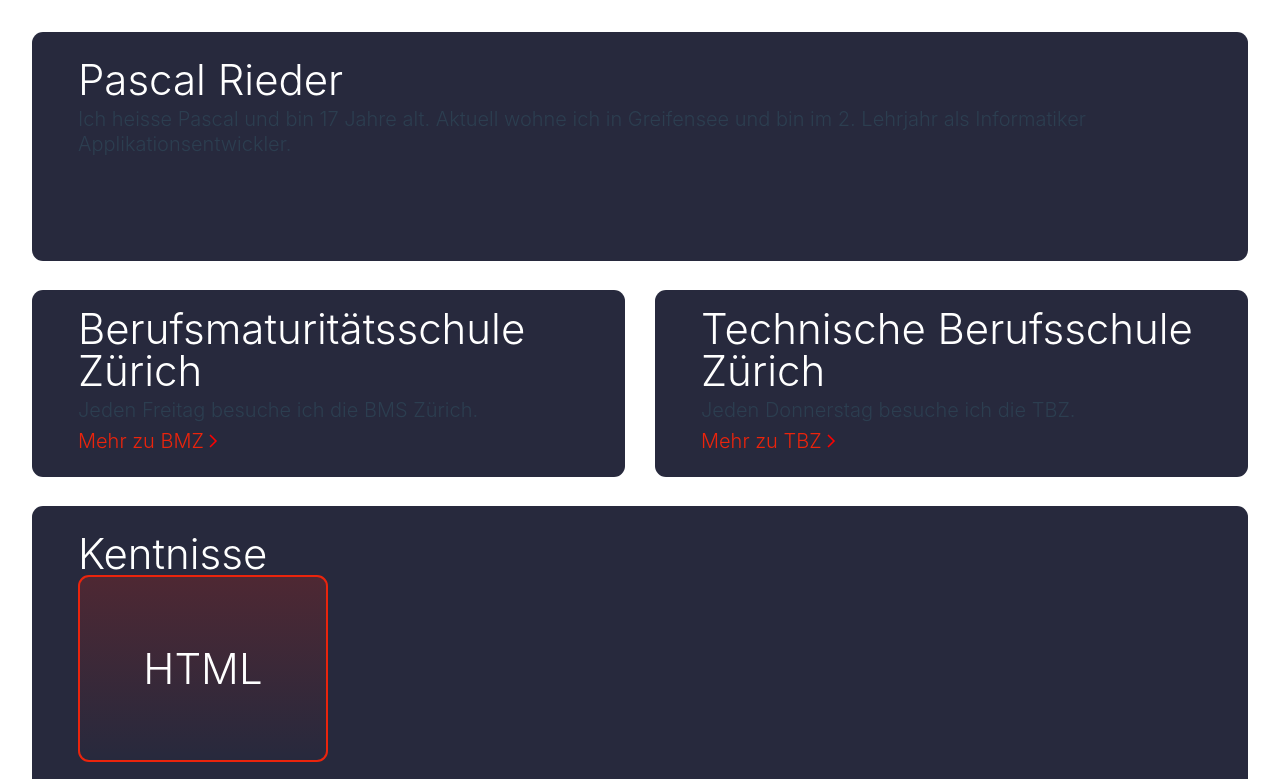
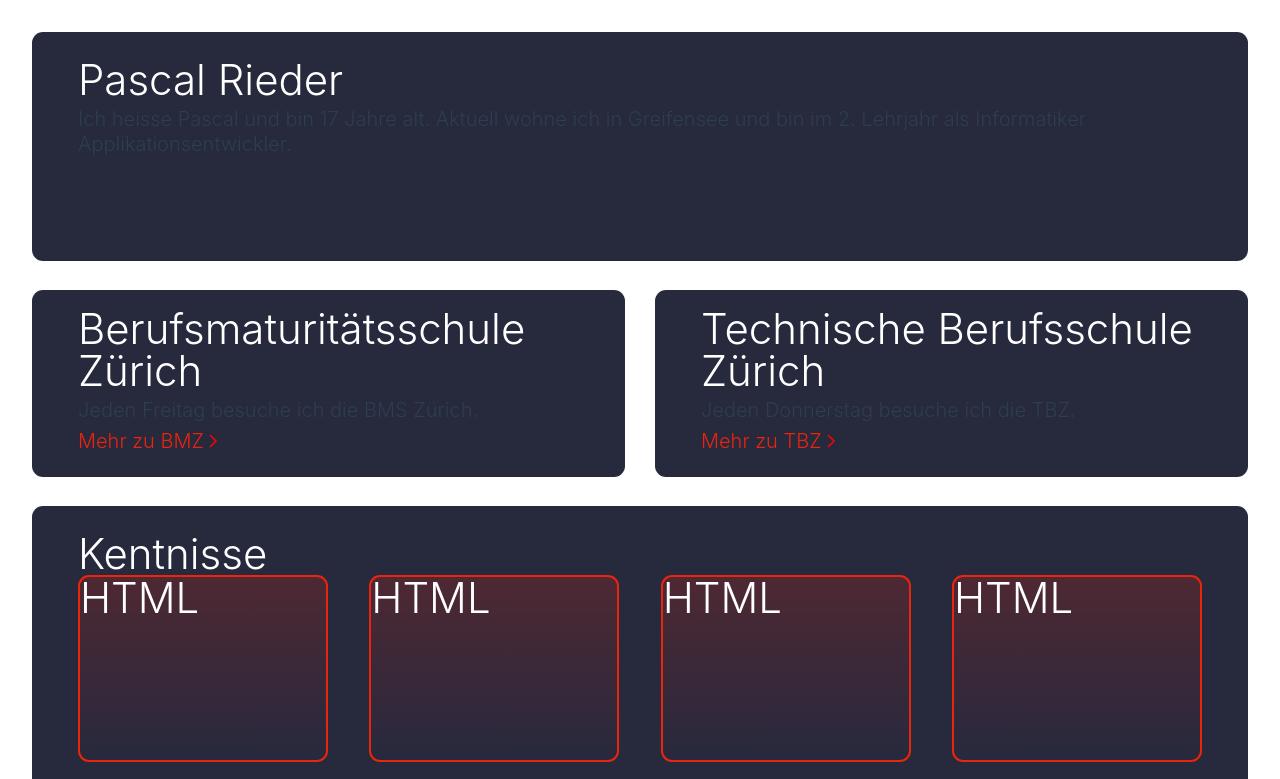
Before and after one commit to Pascal1414/Personal-Website, a Vue app: page / in a window 1280 px wide. Shown: the top 779 px of the page. Built offline with nearby package versions, Linux system fonts and the light colour scheme.

Commit message:
Update ItemView

```diff
--- a/src/views/ItemView.vue
+++ b/src/views/ItemView.vue
@@ -1,8 +1,17 @@
 <template>
     <div id="parent">
         <h1>Kentnisse</h1>
-        <div>
+        <div class="items-container">
             <KnowledgeItem title="HTML" content="Ich habe bereits einige Projekte mit HTML umgesetzt." />
+            <KnowledgeItem title="HTML" content="Ich habe bereits einige Projekte mit HTML umgesetzt." />
+
+            <KnowledgeItem title="HTML" content="Ich habe bereits einige Projekte mit HTML umgesetzt." />
+            <KnowledgeItem title="HTML" content="Ich habe bereits einige Projekte mit HTML umgesetzt." />
+            <KnowledgeItem title="HTML" content="Ich habe bereits einige Projekte mit HTML umgesetzt." />
+            <KnowledgeItem title="HTML" content="Ich habe bereits einige Projekte mit HTML umgesetzt." />
+            <KnowledgeItem title="HTML" content="Ich habe bereits einige Projekte mit HTML umgesetzt." />
+            <KnowledgeItem title="HTML" content="Ich habe bereits einige Projekte mit HTML umgesetzt." />
+
         </div>
     </div>
 </template>
@@ -29,6 +38,14 @@ export default defineComponent({
     margin-bottom: 29px;
 }
 
+.items-container {
+    display: flex;
+    flex-wrap: wrap;
+    justify-content: space-between;
+    gap: 30px;
+    /* row-gap column gap */
+}
+
 h1 {
     padding-top: 27px;
 }
--- a/src/views/KnowledgeItem.vue
+++ b/src/views/KnowledgeItem.vue
@@ -1,7 +1,5 @@
 <template>
-    <div class="parent" v-on:mouseenter="mouseEnter()" v-on:mouseleave="mouseLeave()">
-        <h1 :style="{ 'display': titledisplay }">{{ title }}</h1>
-        <p :style="{ 'display': contentdisplay }">{{ content }}</p>
+    <div class="parent" v-html="message" v-on:mouseenter="mouseEnter($event)" v-on:mouseleave="mouseLeave($event)">
     </div>
 </template>
 
@@ -12,18 +10,16 @@ export default defineComponent({
     name: 'KnowledgeItem',
     data() {
         return {
-            titledisplay: 'block',
-            contentdisplay: 'none'
+            message: `<h1 class="content">${this.title}</h1>`
         }
     },
     methods: {
-        mouseEnter() {
-            this.titledisplay = 'none';
-            this.contentdisplay = 'block';
+        mouseEnter(event) {
+            this.message = `<p class="content">${this.content}</p>`;
         },
-        mouseLeave() {
-            this.titledisplay = 'block';
-            this.contentdisplay = 'none';
+        mouseLeave(event) {
+            this.message = `<h1 class="content">${this.title}</h1>`;
+
         }
     }
 });
@@ -38,10 +34,7 @@ export default defineComponent({
     border-radius: 11px;
 }
 
-.parent * {
-    display: ;
-    user-select: none;
+.content {
     text-align: center;
-    top: calc(50% - 0.5em);
 }
 </style>
```
